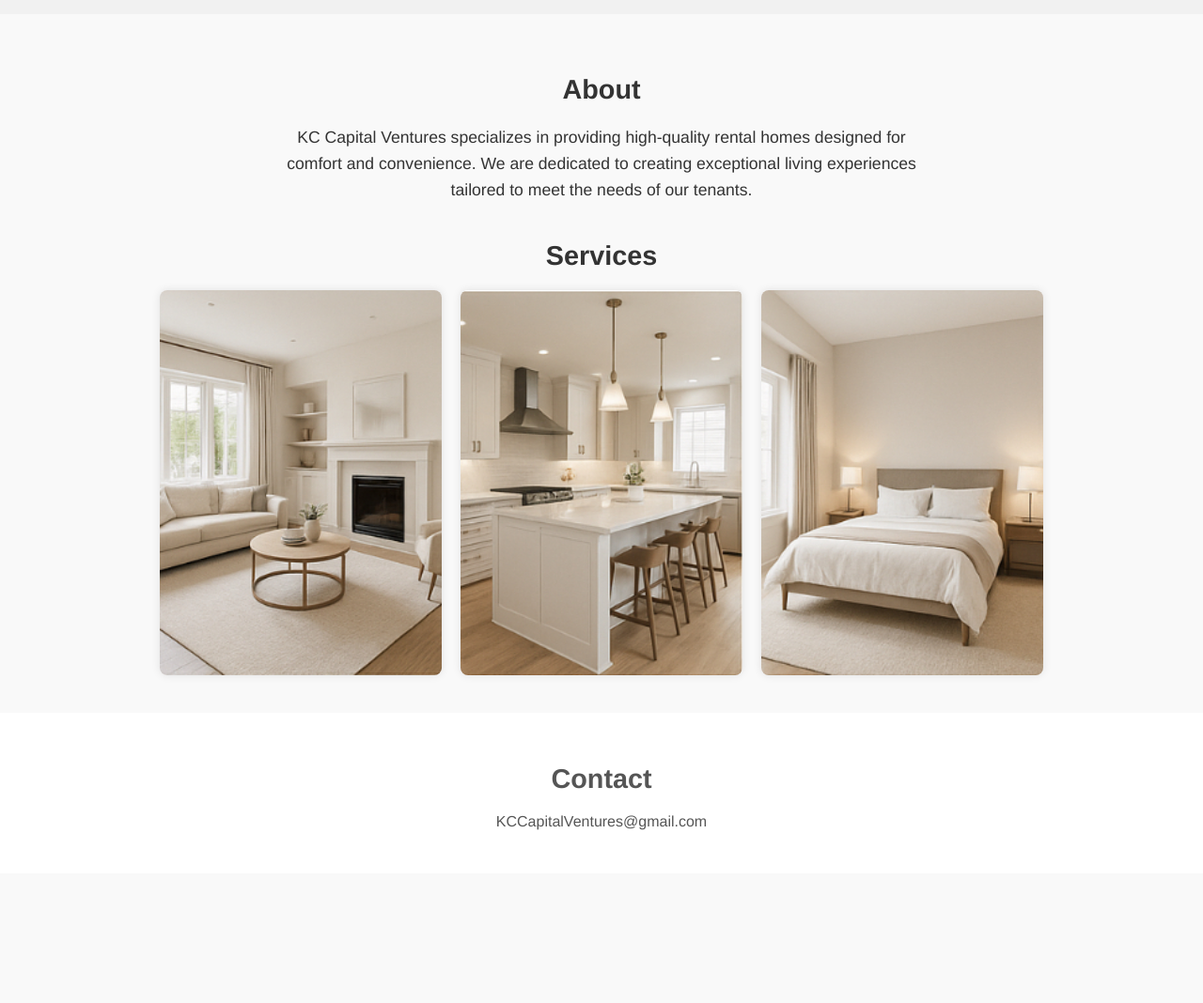
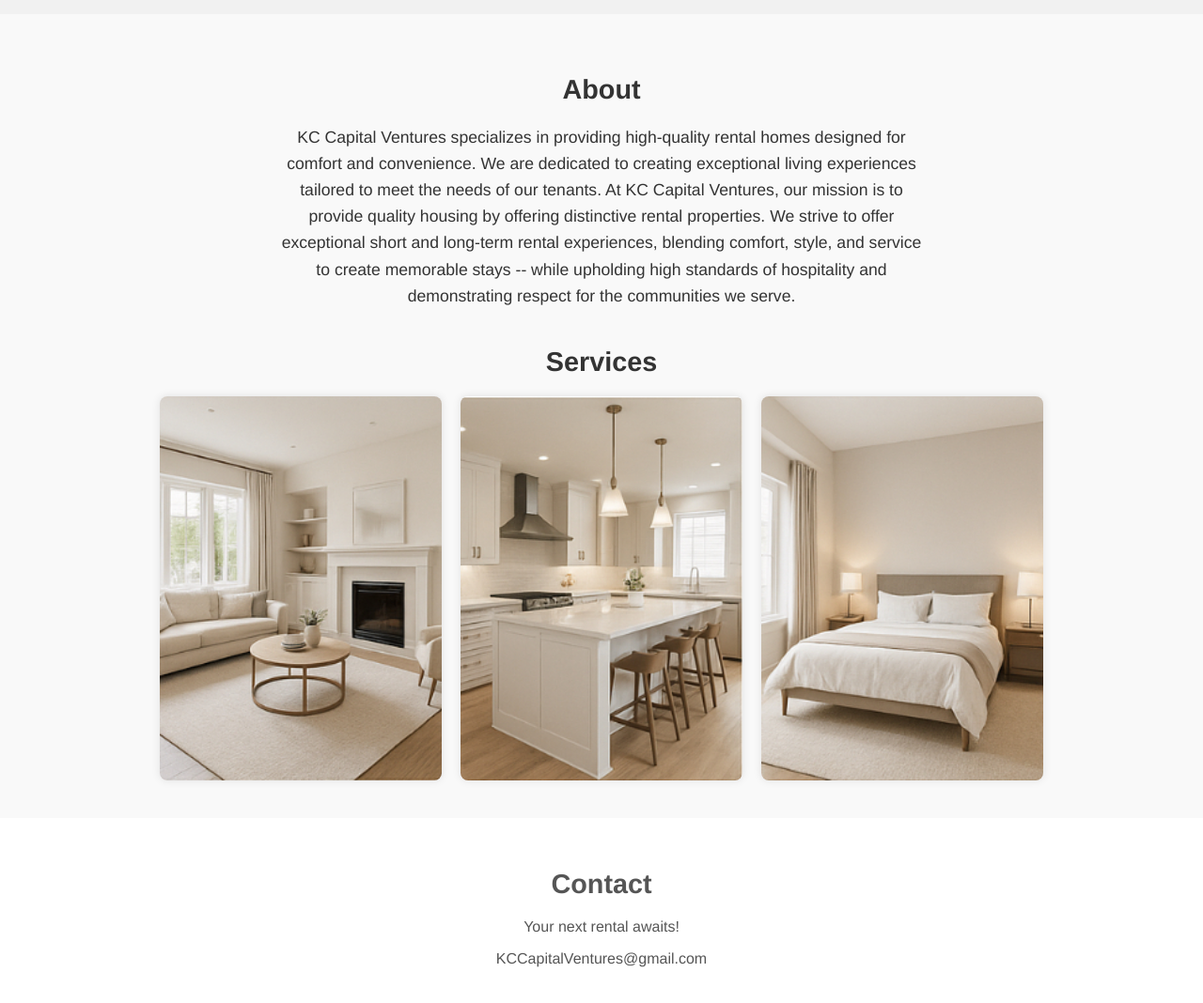
Before and after one commit to KCCapitalVentures/kc-capital-ventures, a plain HTML site: page index.html in a window 1280 px wide. Shown: the part 120-1188 px from the top of the page at 94% size. Before the commit the page ends 1050 px from the top, so only its background shows below. Drawn offline with Linux system fonts and the light colour scheme.

Commit message:
Update index.html

```diff
--- a/index.html
+++ b/index.html
@@ -67,7 +67,7 @@
     <h2>About</h2>
     <div class="content">
       KC Capital Ventures specializes in providing high-quality rental homes designed for comfort and convenience.
-      We are dedicated to creating exceptional living experiences tailored to meet the needs of our tenants.
+      We are dedicated to creating exceptional living experiences tailored to meet the needs of our tenants. At KC Capital Ventures, our mission is to provide quality housing by offering distinctive rental properties. We strive to offer exceptional short and long-term rental experiences, blending comfort, style, and service to create memorable stays -- while upholding high standards of hospitality and demonstrating respect for the communities we serve.
     </div>
 
     <h2>Services</h2>
@@ -80,6 +80,7 @@
 
   <footer>
     <h2>Contact</h2>
+    <p>Your next rental awaits!</p>
     <p>KCCapitalVentures@gmail.com</p>
   </footer>
 
```
